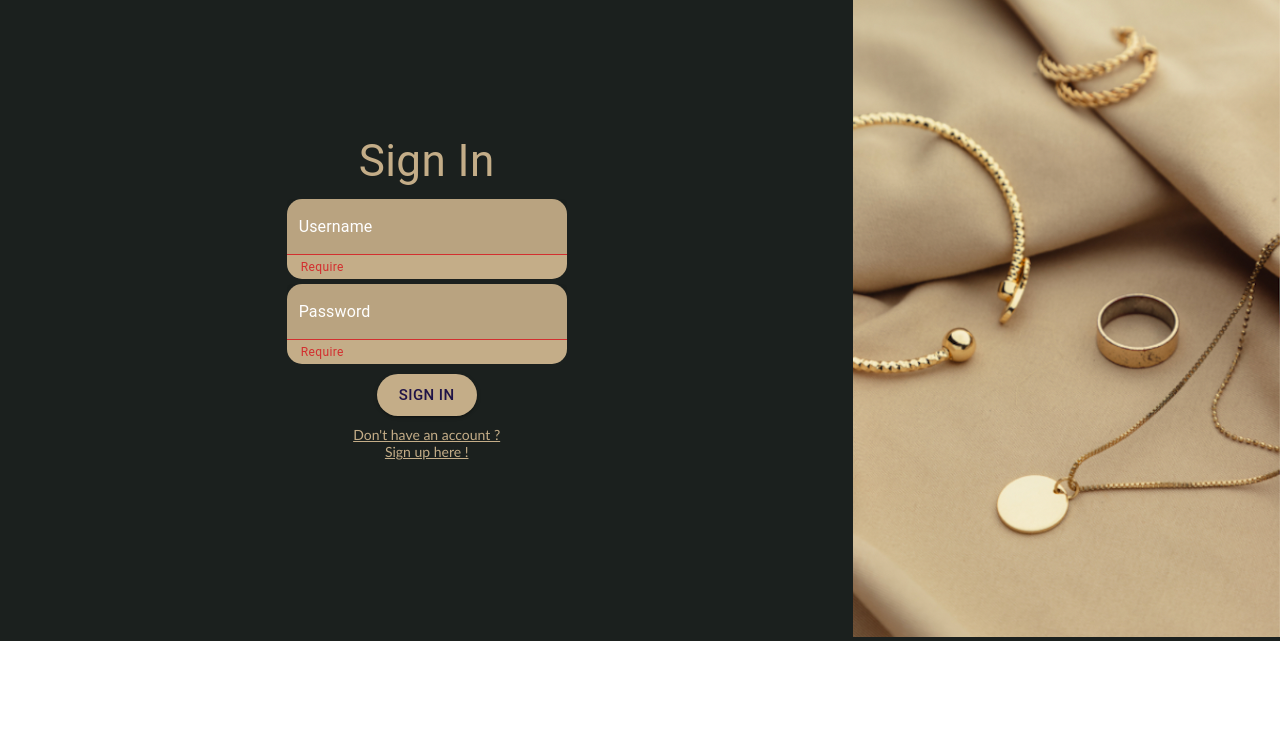
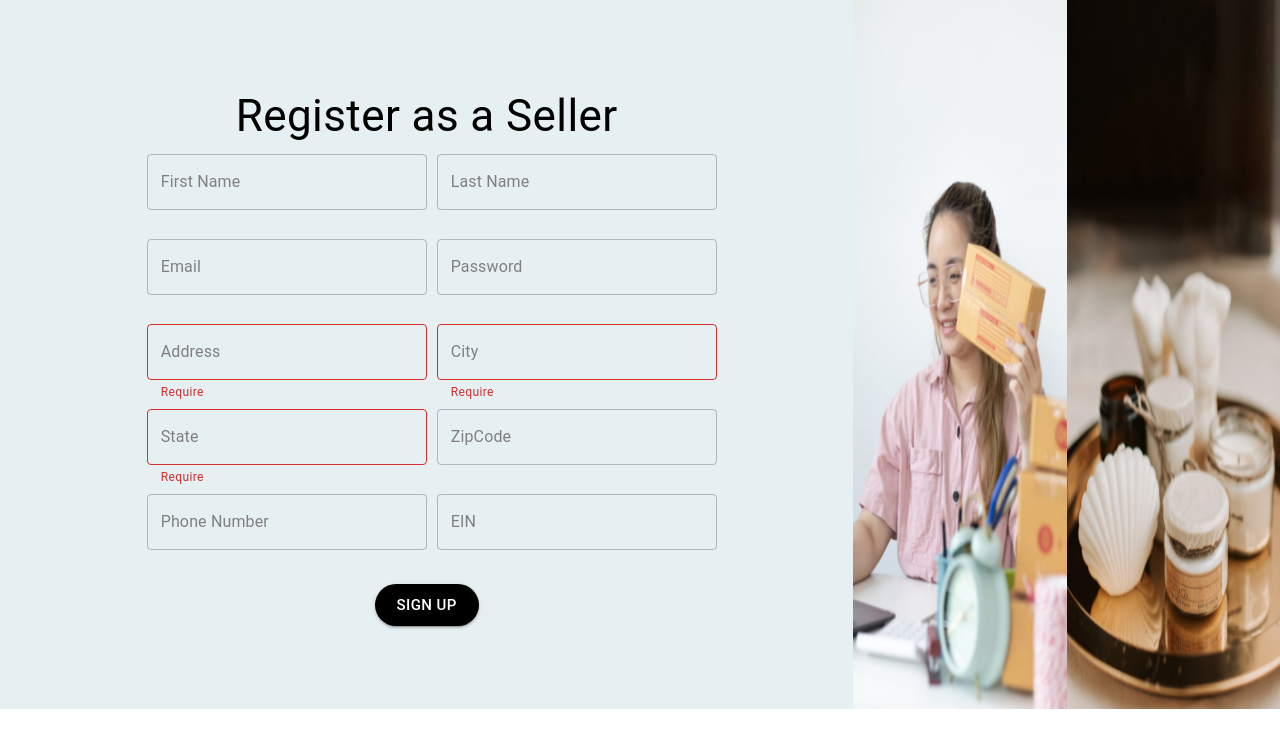
Before and after one commit to vanshika0624/Ecommerce-MERN-stack, a React (Create React App) app in the folder frontend/: page /signin in a window 1280 px wide. Shown: the top 748 px of the page. Built offline with nearby package versions, Linux system fonts and the light colour scheme.

Commit message:
added api call

```diff
--- a/frontend/src/App.js
+++ b/frontend/src/App.js
@@ -2,17 +2,17 @@
 
 import './App.css';
 // import DisplayPage from "./component/DisplayPage.js";
-import SignIn from './component/UserPages/signin.js';
+// import SignIn from './component/UserPages/signin.js';
 // import SignUp from './component/UserPages/signup.js';
-// import SellerSignUp from './component/SellerPages/signup.js'
+import SellerSignUp from './component/SellerPages/signup.js'
 // import Address  from './component/address';
 function App() {
   return (
     <div>
       {/* <DisplayPage /> */}
-      <SignIn />
+      {/* <SignIn /> */}
       {/* <SignUp /> */}
-      {/* <SellerSignUp></SellerSignUp> */}
+      <SellerSignUp></SellerSignUp>
       {/* <Address/> */}
     </div>
 
--- a/frontend/src/component/SellerPages/signup.js
+++ b/frontend/src/component/SellerPages/signup.js
@@ -157,7 +157,7 @@ const SellerSignUp = () => {
         }
     }
     const validatePno = (pno) => {
-        const pnoRegex = /^(\+\d{1,2}\s)?\(?\d{3}\)?[\s.-]\d{3}[\s.-]\d{4}$/;
+        const pnoRegex = /^(\+\d{1,2}\s)\(?\d{3}\)?[\s.-]\d{3}[\s.-]\d{4}$/;
         return pnoRegex.test(pno)
 
     }
--- a/frontend/src/component/UserPages/signin.js
+++ b/frontend/src/component/UserPages/signin.js
@@ -19,12 +19,13 @@ const SignIn = () => {
         event.preventDefault()
         if (user != "" && pass != "") {
             setEmptyfields(false);
-            axios.get("http://localhost:2000", {
+            axios.get("http://localhost:2000/user/login", {
                 "email": user,
                 "password": pass,
             })
                 .then((response) => {
-                    if (response.status == 201) {
+                    console.log(response);
+                    if (response.status == 200) {
                         setSuccessmsg(true);
                         console.log("success")
                     }
@@ -59,7 +60,7 @@ const SignIn = () => {
 
                 <div className="buttonmargin style">
                     <Typography align='center'>
-                        <Button variant="contained" type="submit" size="large" className="button" >Sign In</Button>
+                        <Button variant="contained" onClick={getData} size="large" className="button" >Sign In</Button>
                     </Typography>
                     {successmsg && !emptyfields && <Typography className="successmsg">
                         Account Created Succesfully!
```
